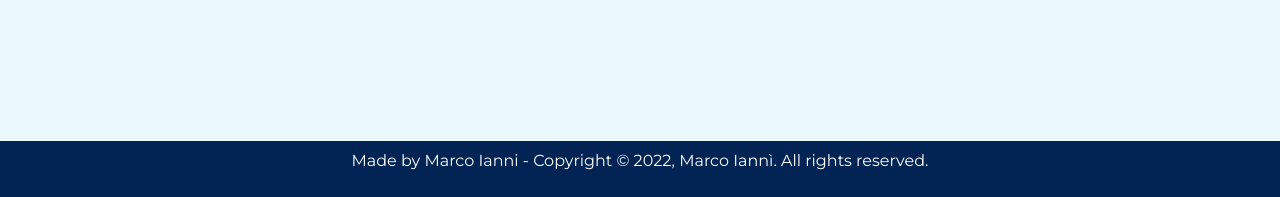
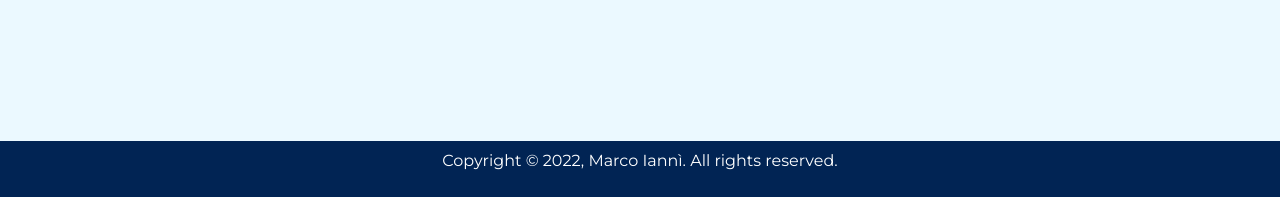
Before and after one commit to MarkIan1996/markian1996.github.io, a plain HTML site: page index.html in a window 1280 px wide. Shown: the part 3069-3266 px from the top of the page. Drawn offline with nearby package versions, Linux system fonts and the light colour scheme.

Commit message:
correzione footer

```diff
--- a/index.html
+++ b/index.html
@@ -157,7 +157,7 @@
         </div>
 
         <footer>
-          <p>Made by Marco Ianni - Copyright © 2022, Marco Iannì. All rights reserved.</p>
+          <p>Copyright © 2022, Marco Iannì. All rights reserved.</p>
         </footer>
 
   </body>
```
